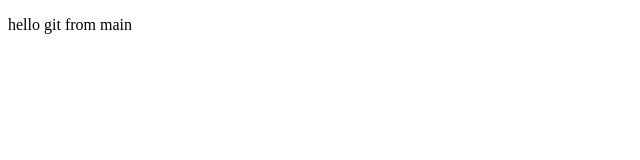
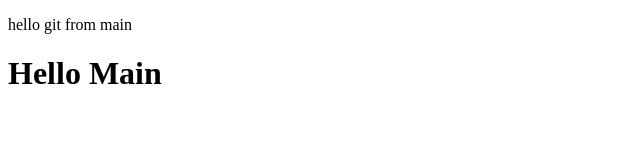
Before and after one commit to FarhanCloudAnalogy/test, a plain HTML site: page index.html in a window 1280 px wide. Shown: the whole page, without its empty margins (0-640 px from the left). Drawn offline with Linux system fonts and the light colour scheme.

Commit message:
changes in main

```diff
--- a/index.html
+++ b/index.html
@@ -8,5 +8,6 @@
 </head>
 <body>
     <p>hello git from main</p>
+    <h1>Hello Main</h1>
 </body>
 </html>
```
